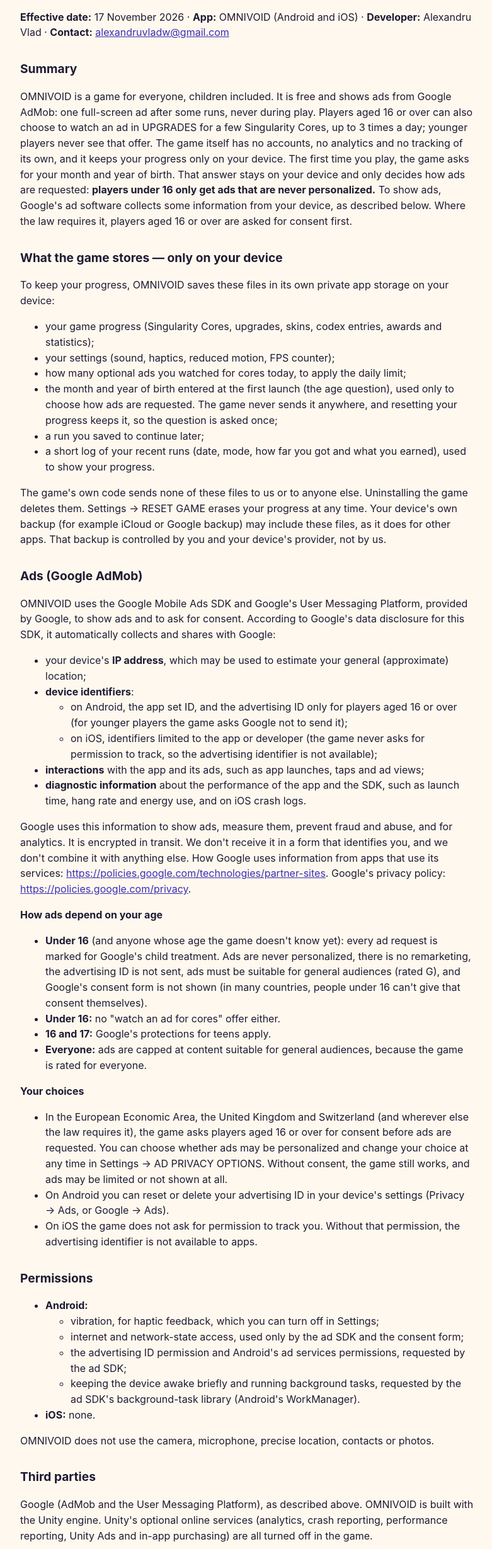
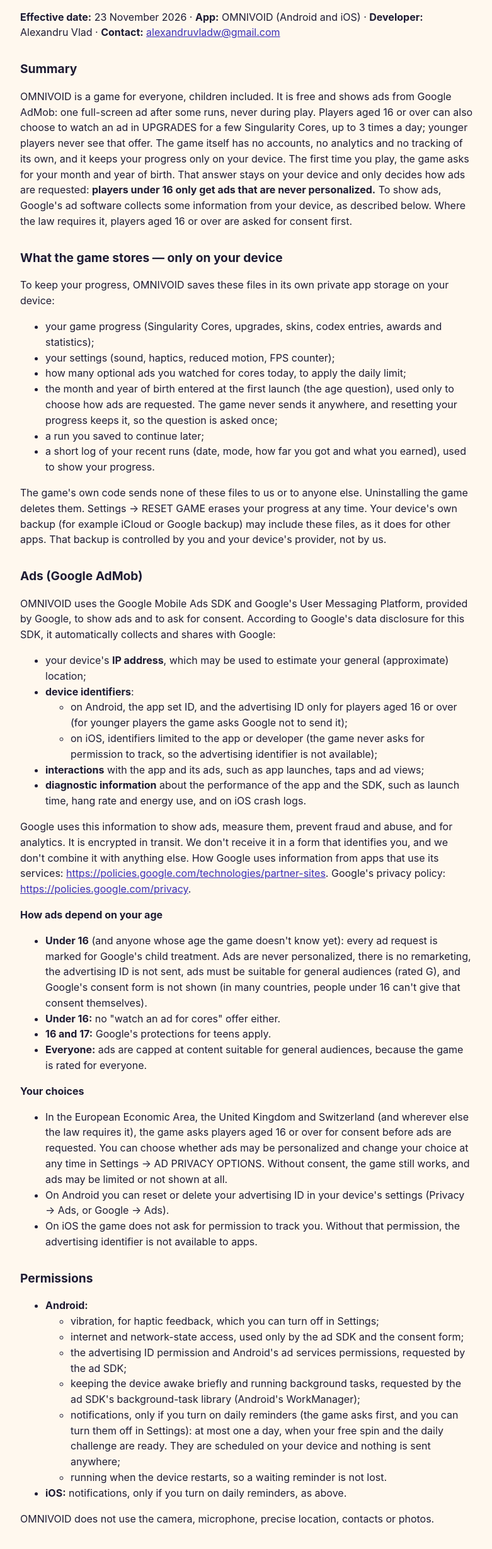
Before and after one commit to VladAlex98/VladAlex98.github.io, a plain HTML site: page privacy-policy.html in a window 1280 px wide. Shown: the part 77-2536 px from the top of the page at 63% size, without its empty margins (248-1029 px from the left). Drawn offline with Linux system fonts and the light colour scheme.

Commit message:
Privacy policy: notifications for the optional daily reminders (23 November 2026)
Co-Authored-By: Claude Opus 5.5 <noreply@anthropic.com>

```diff
--- a/privacy-policy.html
+++ b/privacy-policy.html
@@ -9,7 +9,7 @@ code{background:#f0e6d6;padding:0 .3em;border-radius:3px}a{color:#3b2fb8}
 @media (prefers-color-scheme:dark){body{color:#f2eee6;background:#15122f}code{background:#2a2550}a{color:#9fd8ff}}
 </style></head><body>
 <h1>OMNIVOID — Privacy Policy</h1>
-<p><strong>Effective date:</strong> 17 November 2026 · <strong>App:</strong> OMNIVOID (Android and iOS) · <strong>Developer:</strong> Alexandru Vlad · <strong>Contact:</strong> <a href="mailto:alexandruvladw@gmail.com">alexandruvladw@gmail.com</a></p>
+<p><strong>Effective date:</strong> 23 November 2026 · <strong>App:</strong> OMNIVOID (Android and iOS) · <strong>Developer:</strong> Alexandru Vlad · <strong>Contact:</strong> <a href="mailto:alexandruvladw@gmail.com">alexandruvladw@gmail.com</a></p>
 <h2>Summary</h2>
 <p>OMNIVOID is a game for everyone, children included. It is free and shows ads from Google AdMob: one full-screen ad after some runs, never during play. Players aged 16 or over can also choose to watch an ad in UPGRADES for a few Singularity Cores, up to 3 times a day; younger players never see that offer. The game itself has no accounts, no analytics and no tracking of its own, and it keeps your progress only on your device. The first time you play, the game asks for your month and year of birth. That answer stays on your device and only decides how ads are requested: <strong>players under 16 only get ads that are never personalized.</strong> To show ads, Google's ad software collects some information from your device, as described below. Where the law requires it, players aged 16 or over are asked for consent first.</p>
 <h2>What the game stores — only on your device</h2>
@@ -25,7 +25,7 @@ code{background:#f0e6d6;padding:0 .3em;border-radius:3px}a{color:#3b2fb8}
 <p><strong>Your choices</strong></p>
 <ul><li>In the European Economic Area, the United Kingdom and Switzerland (and wherever else the law requires it), the game asks players aged 16 or over for consent before ads are requested. You can choose whether ads may be personalized and change your choice at any time in Settings → AD PRIVACY OPTIONS. Without consent, the game still works, and ads may be limited or not shown at all.</li><li>On Android you can reset or delete your advertising ID in your device's settings (Privacy → Ads, or Google → Ads).</li><li>On iOS the game does not ask for permission to track you. Without that permission, the advertising identifier is not available to apps.</li></ul>
 <h2>Permissions</h2>
-<ul><li><strong>Android:</strong><ul><li>vibration, for haptic feedback, which you can turn off in Settings;</li><li>internet and network-state access, used only by the ad SDK and the consent form;</li><li>the advertising ID permission and Android's ad services permissions, requested by the ad SDK;</li><li>keeping the device awake briefly and running background tasks, requested by the ad SDK's background-task library (Android's WorkManager).</li></ul></li><li><strong>iOS:</strong> none.</li></ul>
+<ul><li><strong>Android:</strong><ul><li>vibration, for haptic feedback, which you can turn off in Settings;</li><li>internet and network-state access, used only by the ad SDK and the consent form;</li><li>the advertising ID permission and Android's ad services permissions, requested by the ad SDK;</li><li>keeping the device awake briefly and running background tasks, requested by the ad SDK's background-task library (Android's WorkManager);</li><li>notifications, only if you turn on daily reminders (the game asks first, and you can turn them off in Settings): at most one a day, when your free spin and the daily challenge are ready. They are scheduled on your device and nothing is sent anywhere;</li><li>running when the device restarts, so a waiting reminder is not lost.</li></ul></li><li><strong>iOS:</strong> notifications, only if you turn on daily reminders, as above.</li></ul>
 <p>OMNIVOID does not use the camera, microphone, precise location, contacts or photos.</p>
 <h2>Third parties</h2>
 <p>Google (AdMob and the User Messaging Platform), as described above. OMNIVOID is built with the Unity engine. Unity's optional online services (analytics, crash reporting, performance reporting, Unity Ads and in-app purchasing) are all turned off in the game.</p>
```
